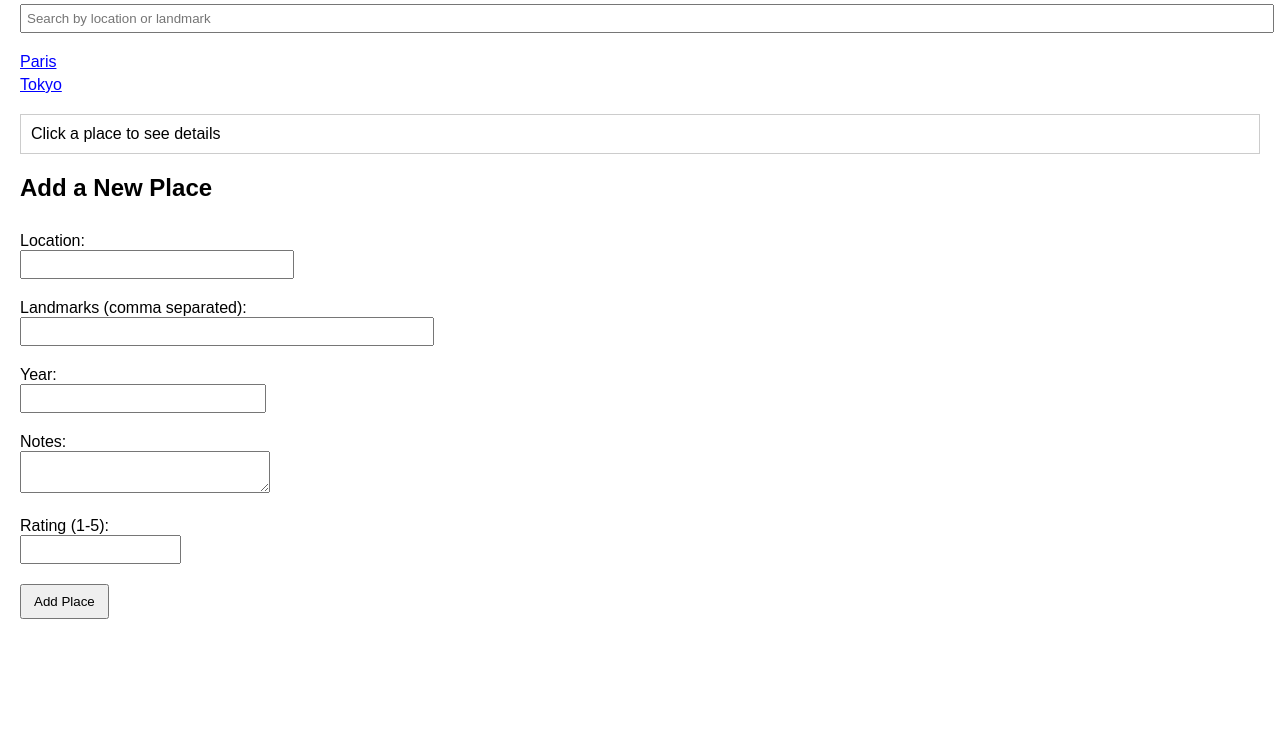
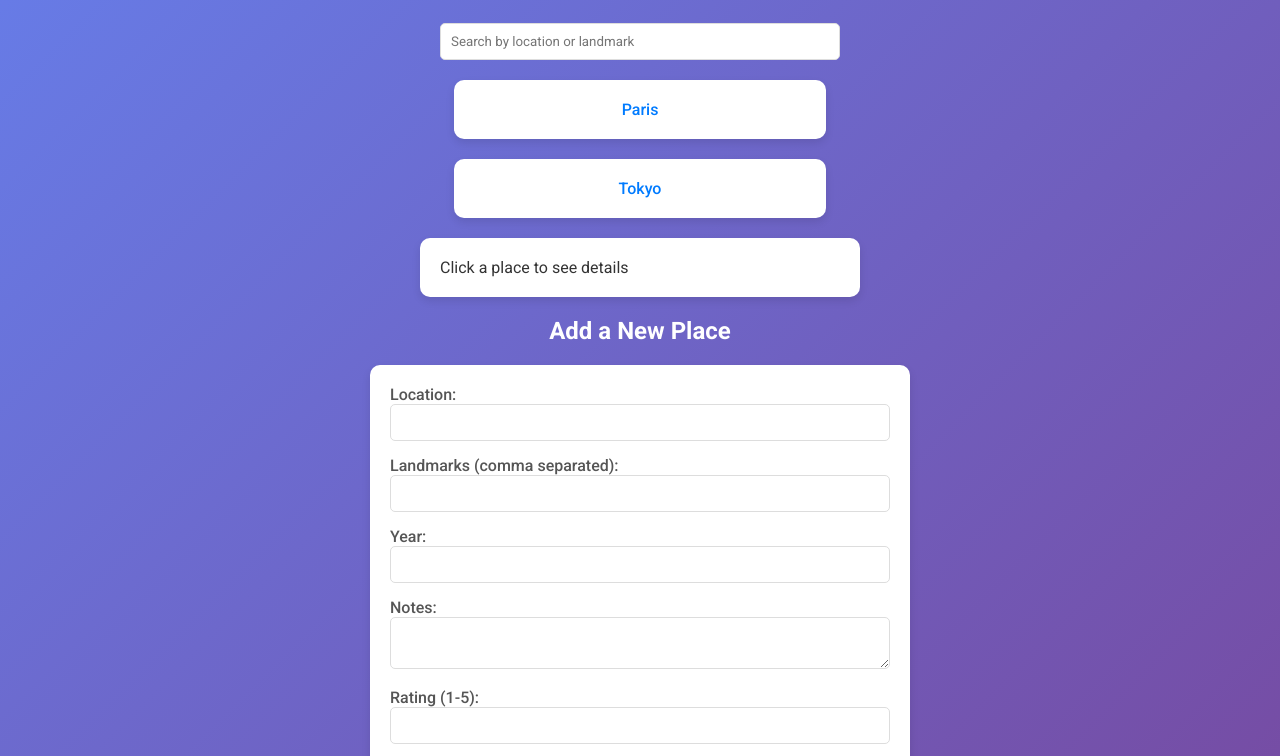
Before and after one commit to nickiexwamzz44/visited-places, a plain HTML site: page index.html in a window 1280 px wide. Shown: the part 124-880 px from the top of the page. Before the commit the page ends 800 px from the top, so only its background shows below. Drawn offline with Linux system fonts and the light colour scheme.

Commit message:
style.css

```diff
--- a/style.css
+++ b/style.css
@@ -1,57 +1,154 @@
+@import url('https://fonts.googleapis.com/css2?family=Roboto:wght@300;400;500;700&display=swap');
+
 body {
-    font-family: Arial, sans-serif;
-    margin: 20px;
+    font-family: 'Roboto', sans-serif;
+    margin: 0;
+    padding: 20px;
+    background: linear-gradient(135deg, #667eea 0%, #764ba2 100%);
+    color: #333;
+    min-height: 100vh;
+}
+
+h1, h2 {
+    color: #fff;
+    text-align: center;
+    margin-bottom: 20px;
 }
 
 .place-list {
+    display: flex;
+    flex-direction: column;
+    flex-wrap: wrap;
+    gap: 20px;
     margin: 20px 0;
-    padding: 0;
-    list-style: none;
-
+    justify-content: center;
+    width: 30%;
+    margin-left: auto;
+    margin-right: auto;
 }
 
 .place-item {
+    background: #fff;
+    border-radius: 10px;
+    padding: 20px;
+    box-shadow: 0 4px 8px rgba(0, 0, 0, 0.1);
     cursor: pointer;
-    color: blue;
-    text-decoration: underline;
-    margin-bottom: 5px;
+    transition: transform 0.3s ease, box-shadow 0.3s ease;
+    text-align: center;
+    font-weight: 500;
+    color: #007bff;
+}
+
+.place-item:hover {
+    transform: translateY(-5px);
+    box-shadow: 0 8px 16px rgba(0, 0, 0, 0.2);
 }
 
 .details {
-    margin-top: 10px;
-    padding: 10px;
-    border: 1px solid #ccc;
+    background: #fff;
+    border-radius: 10px;
+    padding: 20px;
+    margin-top: 20px;
+    box-shadow: 0 4px 8px rgba(0, 0, 0, 0.1);
+    max-width: 400px;
+    margin-left: auto;
+    margin-right: auto;
+}
+
+.details h2 {
+    color: #007bff;
+    margin-top: 0;
+}
+
+.details p {
+    margin: 10px 0;
 }
 
 form {
-    margin-top: 20px;
-    max-width: 400px;
-   display: flex;
+    background: #fff;
+    border-radius: 10px;
+    padding: 20px;
+    margin: auto;
+    max-width: 500px;
+    box-shadow: 0 4px 8px rgba(0, 0, 0, 0.1);
+    display: flex;
     flex-direction: column;
-    gap: 10px;
-   align-items:flex-start;
-
+    gap: 15px;
 }
 
 label {
-    display: block;
-    margin-top: 10px;
+    font-weight: 500;
+    color: #555;
 }
 
 input, textarea {
     width: 100%;
-    padding: 5px;
+    padding: 10px;
+    border: 1px solid #ddd;
+    border-radius: 5px;
+    font-family: 'Roboto', sans-serif;
+    box-sizing: border-box;
+}
+
+input:focus, textarea:focus {
+    outline: none;
+    border-color: #007bff;
+    box-shadow: 0 0 5px rgba(0, 123, 255, 0.5);
 }
 
 button {
-    margin-top: 10px;
-    padding: 8px 12px;
+    background: linear-gradient(135deg, #007bff 0%, #0056b3 100%);
+    color: #fff;
+    border: none;
+    padding: 12px;
+    border-radius: 5px;
+    cursor: pointer;
+    font-weight: 500;
+    transition: background 0.3s ease;
+}
+
+button:hover {
+    background: linear-gradient(135deg, #0056b3 0%, #004085 100%);
 }
 
 .actions {
-    margin-top: 10px;
+    margin-top: 15px;
 }
 
 .actions button {
-    margin-right: 5px;
+    margin-right: 10px;
+    padding: 8px 12px;
+    background: #dc3545;
 }
+
+.actions button:hover {
+    background: #c82333;
+}
+
+#search {
+    max-width: 400px;
+    margin: 0 auto 20px;
+    display: block;
+    padding: 10px;
+    border: 1px solid #ddd;
+    border-radius: 5px;
+    font-family: 'Roboto', sans-serif;
+}
+
+#search:focus {
+    outline: none;
+    border-color: #007bff;
+    box-shadow: 0 0 5px rgba(0, 123, 255, 0.5);
+}
+
+@media (max-width: 768px) {
+    .place-list {
+        grid-template-columns: 1fr;
+    }
+    body {
+        padding: 10px;
+    }
+    form {
+        max-width: 100%;
+    }
+}
```
Also changed, not shown: 2 other files.
